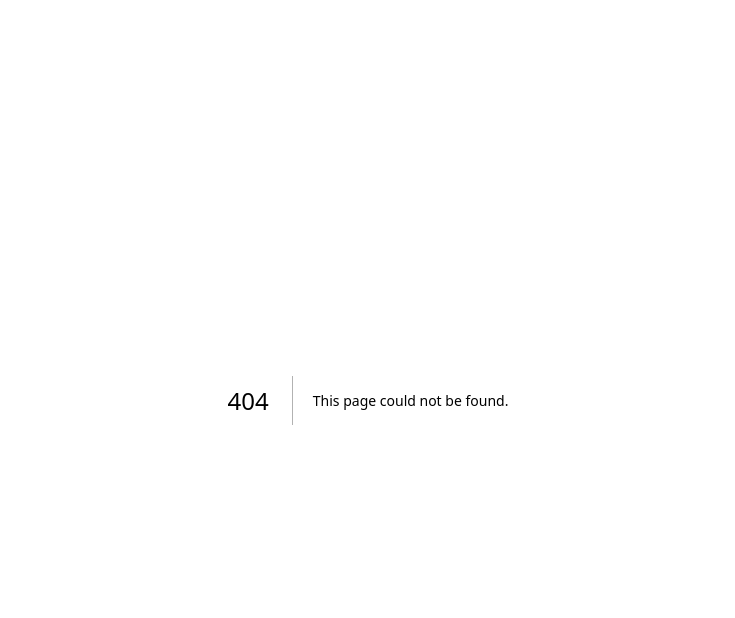
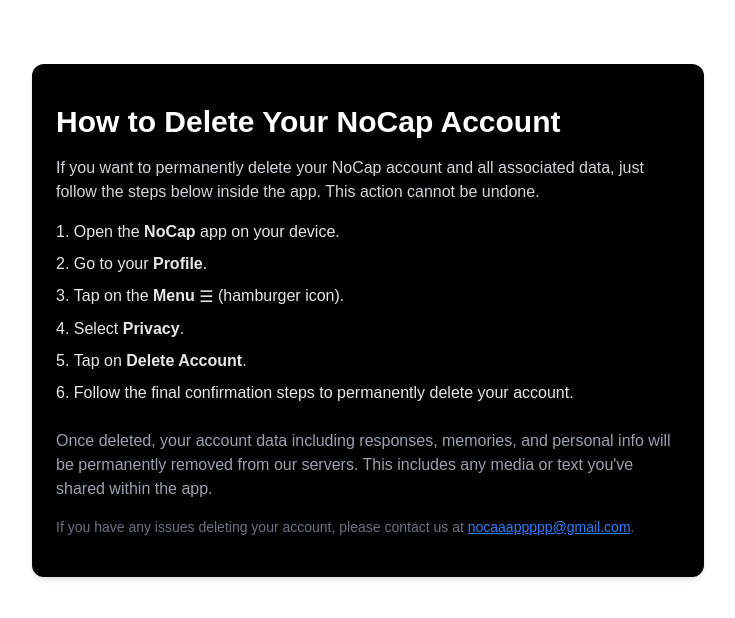
Before and after one commit to rohitt05/nocapwebsite, a Next.js app: page /deleteAccount in a window 1280 px wide. Before the commit this address had no page. Shown: the top 618 px of the page, without its empty margins (272-1007 px from the left). Built offline with nearby package versions, Linux system fonts and the light colour scheme.

Commit message:
added deleteAccount

```diff
--- a/package.json
+++ b/package.json
@@ -9,6 +9,8 @@
     "lint": "next lint"
   },
   "dependencies": {
+    "@supabase/auth-helpers-nextjs": "^0.10.0",
+    "@supabase/supabase-js": "^2.49.4",
     "framer-motion": "^12.6.3",
     "lucide-react": "^0.487.0",
     "next": "15.2.4",
--- /dev/null
+++ b/src/app/account-deleted/page.tsx
@@ -0,0 +1,12 @@
+import { View, Text } from 'lucide-react'
+import React from 'react'
+
+const page = () => {
+    return (
+        <View>
+            <Text>page</Text>
+        </View>
+    )
+}
+
+export default page
--- /dev/null
+++ b/src/app/deleteAccount/page.tsx
@@ -0,0 +1,33 @@
+"use client";
+import { Menu } from "lucide-react";
+import Link from "next/link";
+
+export default function DeleteAccountInstructions() {
+    return (
+        <div className="max-w-2xl mx-auto mt-16 px-6 py-10 bg-black text-white shadow-md rounded-xl">
+            <h1 className="text-3xl font-bold text-white mb-4">How to Delete Your NoCap Account</h1>
+
+            <p className="text-gray-300 mb-4">
+                If you want to permanently delete your NoCap account and all associated data, just follow the steps below
+                inside the app. This action cannot be undone.
+            </p>
+
+            <ol className="list-decimal list-inside text-gray-200 mb-6 space-y-2">
+                <li>Open the <strong>NoCap</strong> app on your device.</li>
+                <li>Go to your <strong>Profile</strong>.</li>
+                <li>Tap on the <strong>Menu</strong> <span className="inline-block align-middle">☰</span> (hamburger icon).</li>
+                <li>Select <strong>Privacy</strong>.</li>
+                <li>Tap on <strong>Delete Account</strong>.</li>
+                <li>Follow the final confirmation steps to permanently delete your account.</li>
+            </ol>
+
+            <p className="text-gray-400">
+                Once deleted, your account data including responses, memories, and personal info will be permanently removed from our servers. This includes any media or text you've shared within the app.
+            </p>
+
+            <p className="text-sm text-gray-500 mt-4">
+                If you have any issues deleting your account, please contact us at <a href="mailto:nocaaappppp@gmail.com" className="text-blue-500 underline">nocaaappppp@gmail.com</a>.
+            </p>
+        </div>
+    );
+}
--- a/src/app/privacy/page.tsx
+++ b/src/app/privacy/page.tsx
@@ -57,6 +57,12 @@
                     <li>To communicate with you about updates, support, and promotional offers (opt-in).</li>
                     <li>To monitor and analyze usage trends and preferences.</li>
                 </ul>
+                <h3>How to Delete Your Data?</h3>
+                <p>
+                    If you'd like to permanently delete your account and all associated data, we’ve made the process simple.
+                    To learn more about how your data is handled and how to remove it completely,
+                    <Link href="/deleteAccount" className="text-blue-600 hover:underline">click here</Link>.
+                </p>
 
                 <h2>4. Legal Basis for Processing</h2>
                 <p>
```
Also changed, not shown: src/app/error/page.tsx (added), 1 other file (tests, documents, lock files or other folders).
